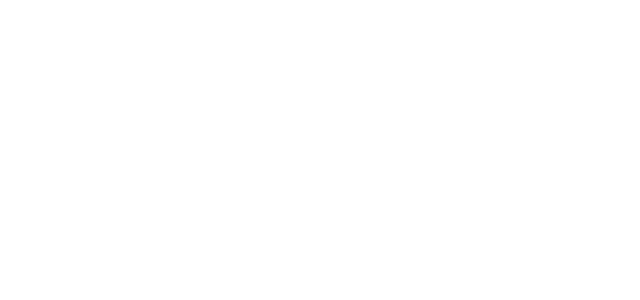
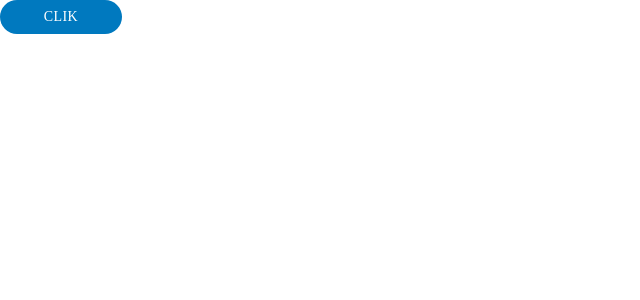
Before and after one commit to peaksoft-school/task-tracker-js-17-day, a React (Vite) app: page / in a window 1280 px wide. Shown: the top 300 px of the page, without its empty margins (0-640 px from the left). Built offline with nearby package versions, Linux system fonts and the light colour scheme.

Commit message:
sdelal button

```diff
--- a/src/App.jsx
+++ b/src/App.jsx
@@ -1,7 +1,12 @@
+import { Button } from "@mui/material"
+import { AppButton } from "./components/UI/AppButton"
+
 function App() {
    return (
       <>
-         <div></div>
+         <div>
+          <AppButton>clik</AppButton>
+         </div>
       </>
    )
 }
--- /dev/null
+++ b/src/components/UI/AppButton.jsx
@@ -0,0 +1,30 @@
+import { Button } from '@mui/material'
+import React from 'react'
+
+export const AppButton = ({ children }) => {
+   return (
+      <div>
+         <Button
+            sx={{
+               width: '122px',
+               height: '34px',
+               borderRadius: '24px',
+               backgroundColor: 'rgba(0, 121, 191, 1)',
+               color: 'rgba(255, 255, 255, 1)',
+               fontSize: '14px',
+               fontWeight: '400',
+               fontFamily: 'Cera Pro',
+               '&:hover': {
+                  backgroundColor: 'rgba(0, 86, 136, 1)',
+               },
+
+               '&:active': {
+                  backgroundColor: 'rgba(87, 174, 224, 1)',
+               },
+            }}
+         >
+            {children}
+         </Button>
+      </div>
+   )
+}
```
